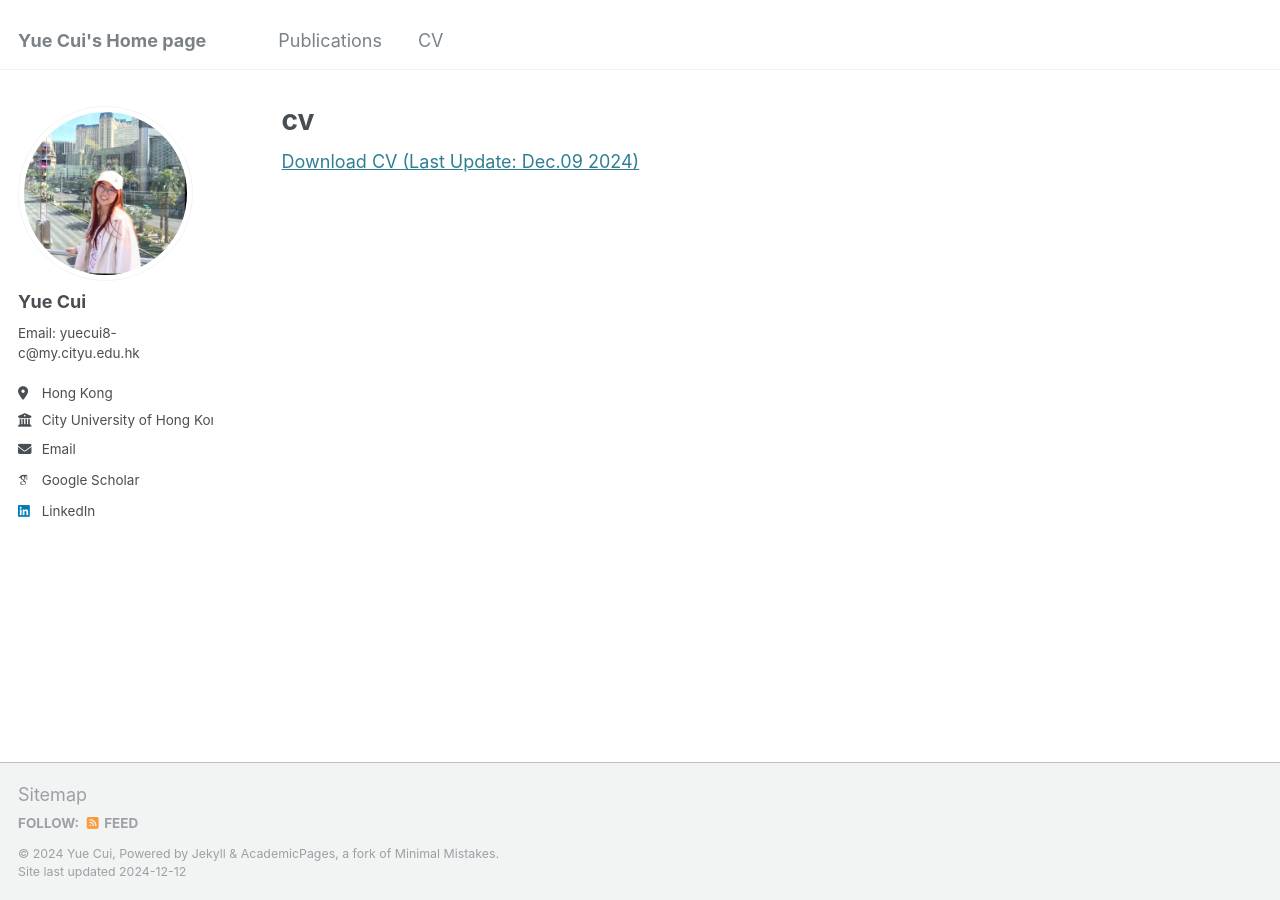
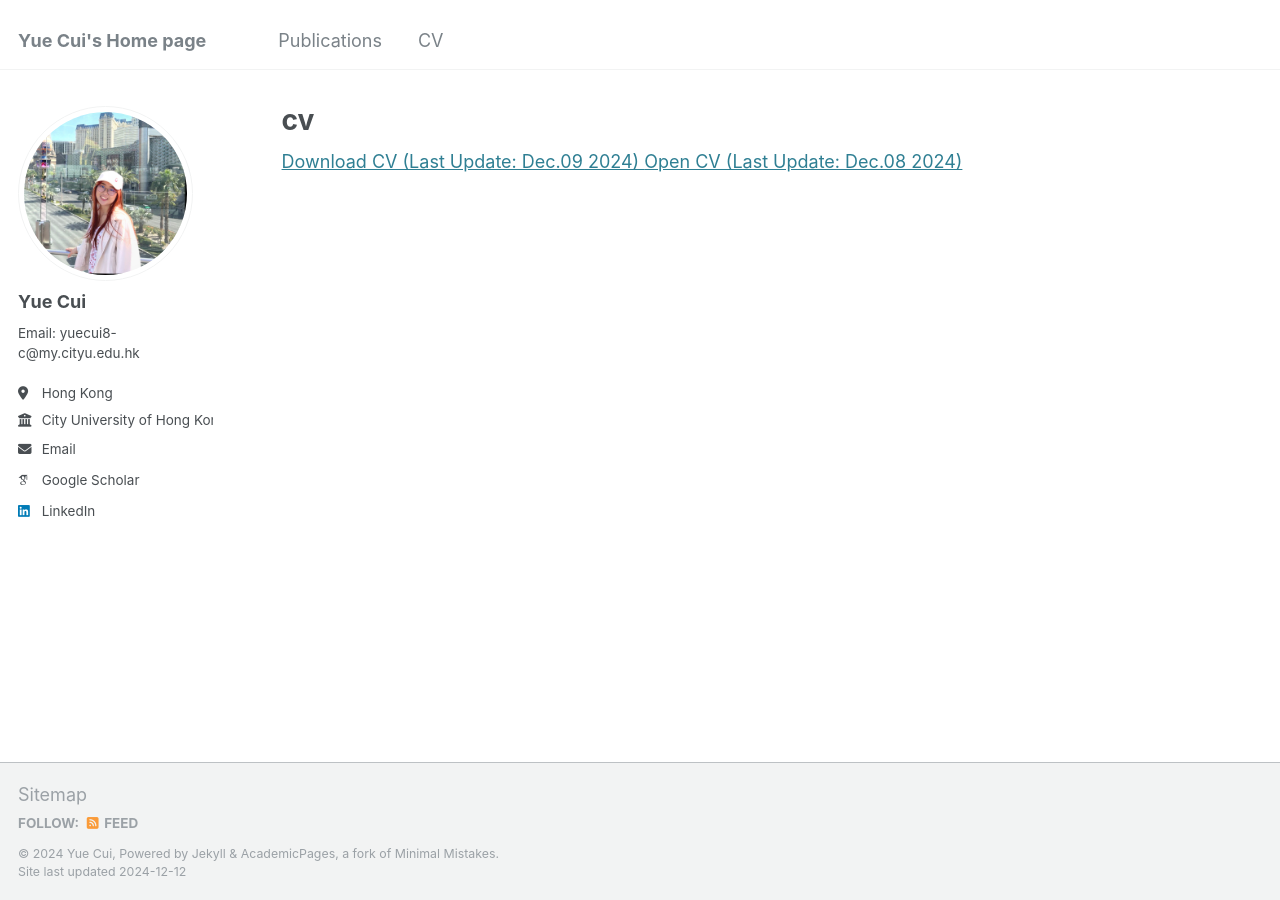
Before and after one commit to ycui26/ycui26.github.io, a Jekyll site: the page built from _pages/cv.html, in a window 1280 px wide. Built offline with Jekyll 4.4.1, drawn with Linux system fonts in a browser that asks for light colours; some web fonts are replaced.

Commit message:
Update cv.html

```diff
--- a/_pages/cv.html
+++ b/_pages/cv.html
@@ -10,3 +10,7 @@ author_profile: true
 <a href="https://raw.githubusercontent.com/ycui26/ycui26.github.io/master/files/Yue_Cui_RESUME_241209.pdf" download="Yue_Cui_RESUME" class="download-btn">
   Download CV (Last Update: Dec.09 2024)
 </a>
+
+<a href="https://raw.githubusercontent.com/ycui26/ycui26.github.io/master/files/Yue_Cui_RESUME_241208.pdf" target="_blank" class="view-btn">
+    Open CV (Last Update: Dec.08 2024)
+  </a>
```
